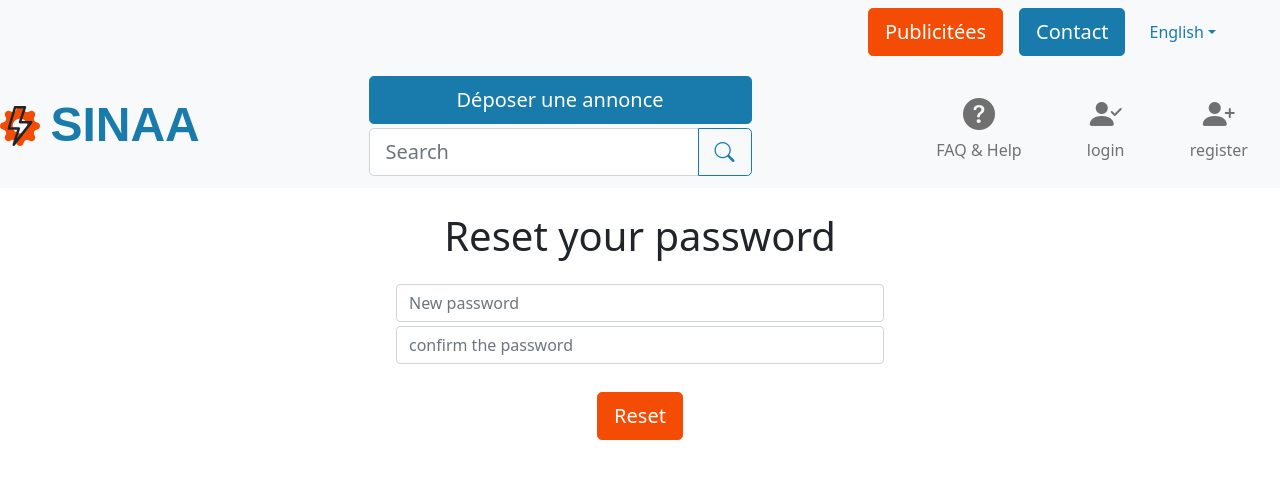
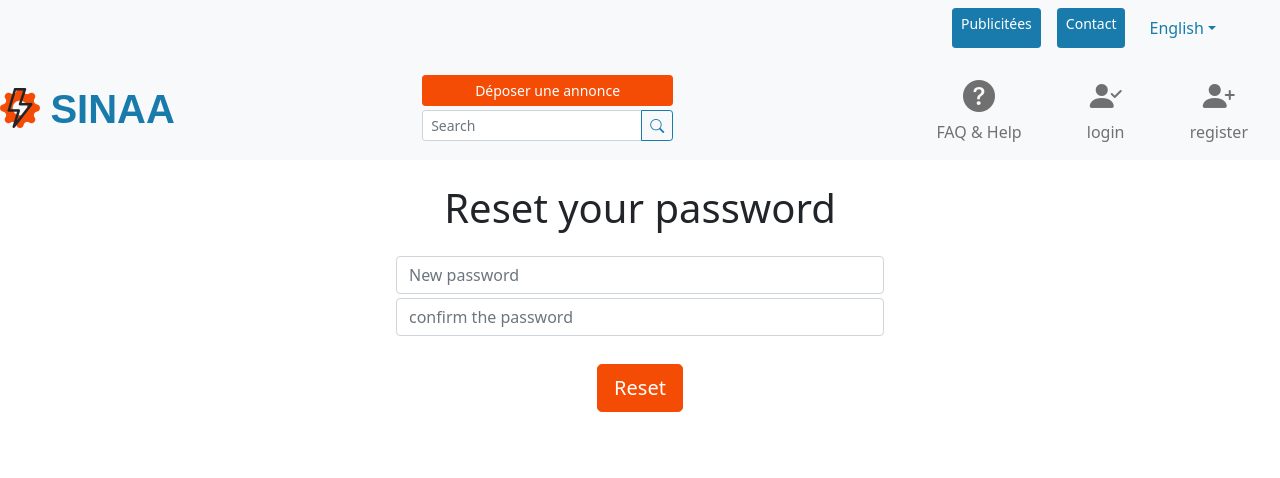
Before and after one commit to sosso21/sinaa-client, a Next.js app: page /password in a window 1280 px wide. Shown: the top 478 px of the page. Built offline with nearby package versions, Linux system fonts and the light colour scheme.

Commit message:
header change for mahdi

```diff
--- a/components/header.js
+++ b/components/header.js
@@ -39,13 +39,13 @@ const Header = () => {
         >
           <span className="d-flex mx-4 px-4">
             <Link href="/adsence">
-              <a className="mx-2 btn btn-warning btn-lg">
+              <a className="mx-2 btn btn-primary btn-sm">
                 {textLang.adsence}
               </a>
             </Link>
 
             <Link href="/contact">
-              <a className="mx-2 btn btn-primary btn-lg">
+              <a className="mx-2 btn btn-primary btn-sm">
                 {textLang.contact}
               </a>
             </Link>
@@ -86,7 +86,7 @@ const Header = () => {
             <form>
               <div  className="input-group mx-auto my-1">
               <Link href="/post">
-              <a className="mx-auto w-100 btn btn-primary btn-lg">
+              <a className="mx-auto w-100 btn btn-warning btn-sm">
                 {textLang.post}
               </a>
             </Link>
@@ -94,11 +94,11 @@ const Header = () => {
               <div  className="input-group mx-auto my-1">
               <input
                 type="text"
-                className="form-control form-control-lg"
+                className="form-control form-control-sm"
                 placeholder={textLang.search}
               />
-              <button className="btn btn-outline-primary btn-lg bi bi-search ">
-                {" "}
+              <button className="btn btn-outline-primary btn-sm bi bi-search ">
+
               </button>
               </div>
             </form>
--- a/next.config.js
+++ b/next.config.js
@@ -2,9 +2,9 @@ module.exports = {
   // reactStrictMode: true,
     env: {
       "NAMEWEBSITE" : "SINAA",
-      "URLCLIENT":"https://cless.pages.dev",
-      "URLSERVER":"http://127.0.0.1:1337",
-      "HOST_IMG":"https://firebasestorage.googleapis.com/v0/b/sinaa-fr.appspot.com/o/",
+      "URLCLIENT":"https://sinaa.pages.dev",
+      "URLSERVER":"https://sinaa-server.herokuapp.com",
+
     },
     images: {
       loader: 'imgix',
--- a/styles/Header.module.css
+++ b/styles/Header.module.css
@@ -4,15 +4,13 @@
   margin: 1rem auto 0  auto;
   font-family: Arial, Helvetica, sans-serif;
   font-weight: bold;
-  font-size: 3rem;
+  font-size: 2.5rem;
 
   }
   .AbsolutBi{
     position: absolute;
     transform: translateX(-2.5rem);
 
-    font-size: 3rem;
-    color: black;
   }
 
 .sticky{
```
